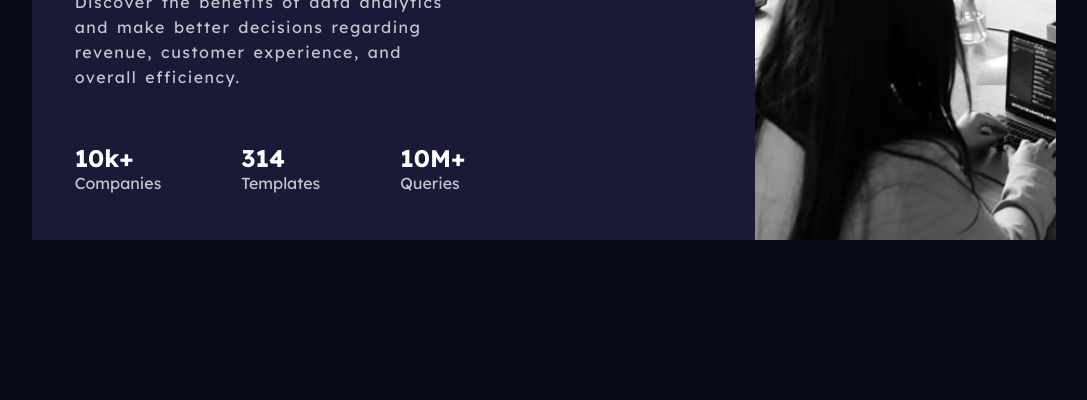
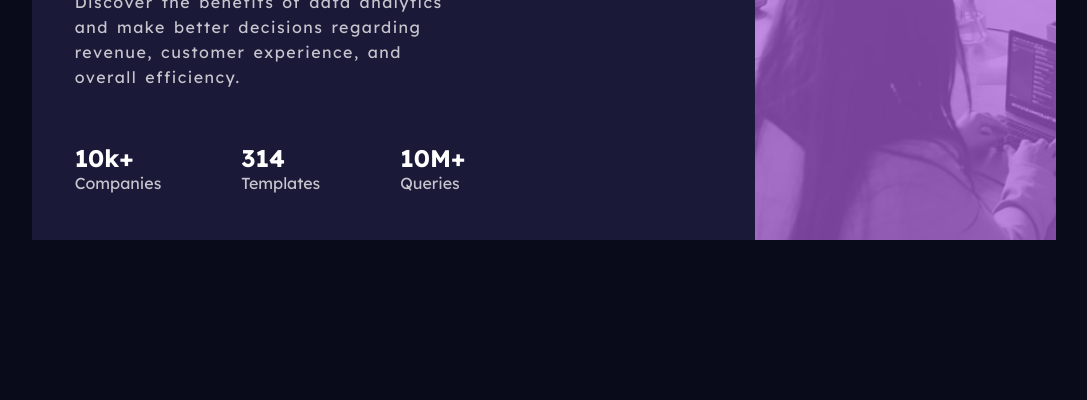
Before and after one commit to Olaoyedee/statspreviews, a plain HTML site: page index.html in a window 1280 px wide. Shown: the part 400-800 px from the top of the page, without its empty margins (96-1183 px from the left). Drawn offline with Linux system fonts and the light colour scheme.

Commit message:
purple transparent background on image

```diff
--- a/style.css
+++ b/style.css
@@ -173,6 +173,19 @@ main {
     height: 30vh;
   }
 }
+.card-image::before{
+    content: "";
+    height: 100%;
+    width: 100%;
+    display: grid;
+    place-items: center;
+    background-color: hsla(277, 64%, 61%, 0.7);
+
+}
+/* .card-image::before:hover .card-image .card-image:hover{
+    transform: translateY(5px);
+
+} */
 
 @media (max-width: 575px) {
   main {
```
